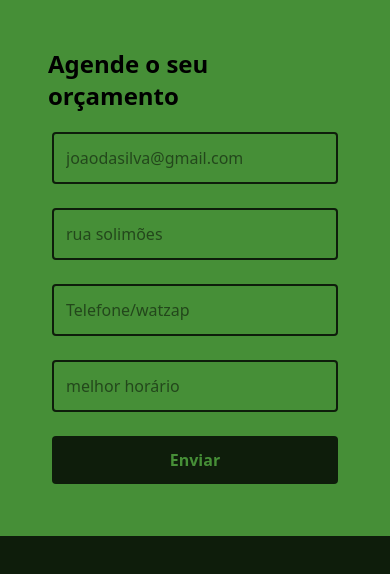
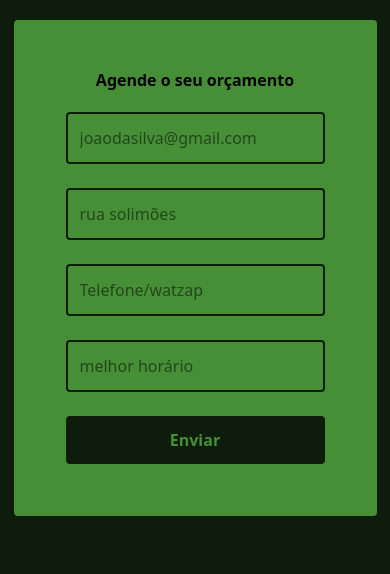
Before and after one commit to Luiz-F-Brogiato/landingPage-js, a website: page src/formulario.html in a window 390 px wide. Drawn offline with Linux system fonts and the light colour scheme.

Commit message:
Tentando descobrir como tornar o texto responsivo

```diff
--- a/src/formulario.html
+++ b/src/formulario.html
@@ -6,15 +6,15 @@
     <link rel="stylesheet" href="/src/output.css">
     <title>Forumulário da Cleen Street</title>
 </head>
-<body class="bg-[#0E1D0B]">
-    <form action="index.html" class="bg-[#468F37] max-w-fit flex m-auto">
+<body class="bg-[#0E1D0B] flex content-center justify-center">
+    <form action="index.html" class="bg-[#468F37] max-w-fit m-5 rounded-sm">
         <section class="flex flex-col  h-auto p-10">
-        <h1 class="text-2xl font-extrabold font-[#0E1D0B] p-2">Agende o seu orçamento</h1>
+        <h1 class=" text-center [font-size:_clamp(2em, 5vw, 10em)] font-extrabold font-[#0E1D0B] p-2 whitespace-nowrap ">Agende o seu orçamento</h1>
         <input class="p-3 border-[#0E1D0B] border-solid border-2 m-3 rounded-sm" type="email" placeholder="joaodasilva@gmail.com">
         <input class="p-3 border-[#0E1D0B] border-solid border-2 m-3 rounded-sm" type="adress" placeholder="rua solimões">
         <input class="p-3 border-[#0E1D0B] border-solid border-2 m-3 rounded-sm" type="tel" placeholder="Telefone/watzap">
         <input class="p-3 border-[#0E1D0B] border-solid border-2 m-3 rounded-sm" type="datetime" placeholder="melhor horário ">
-        <button type="submit" id="submit"class="bg-[#0E1D0B] p-3 m-3 rounded-sm">
+        <button type="submit" id="submit"class="bg-[#0E1D0B] p-3 m-3 rounded-sm  hover:bg-[#020301] hover:cursor-pointer transition-all">
           <p class="text-[#468F37] font-extrabold">
               Enviar
           </p>
```
Also changed, not shown: src/output.css.
